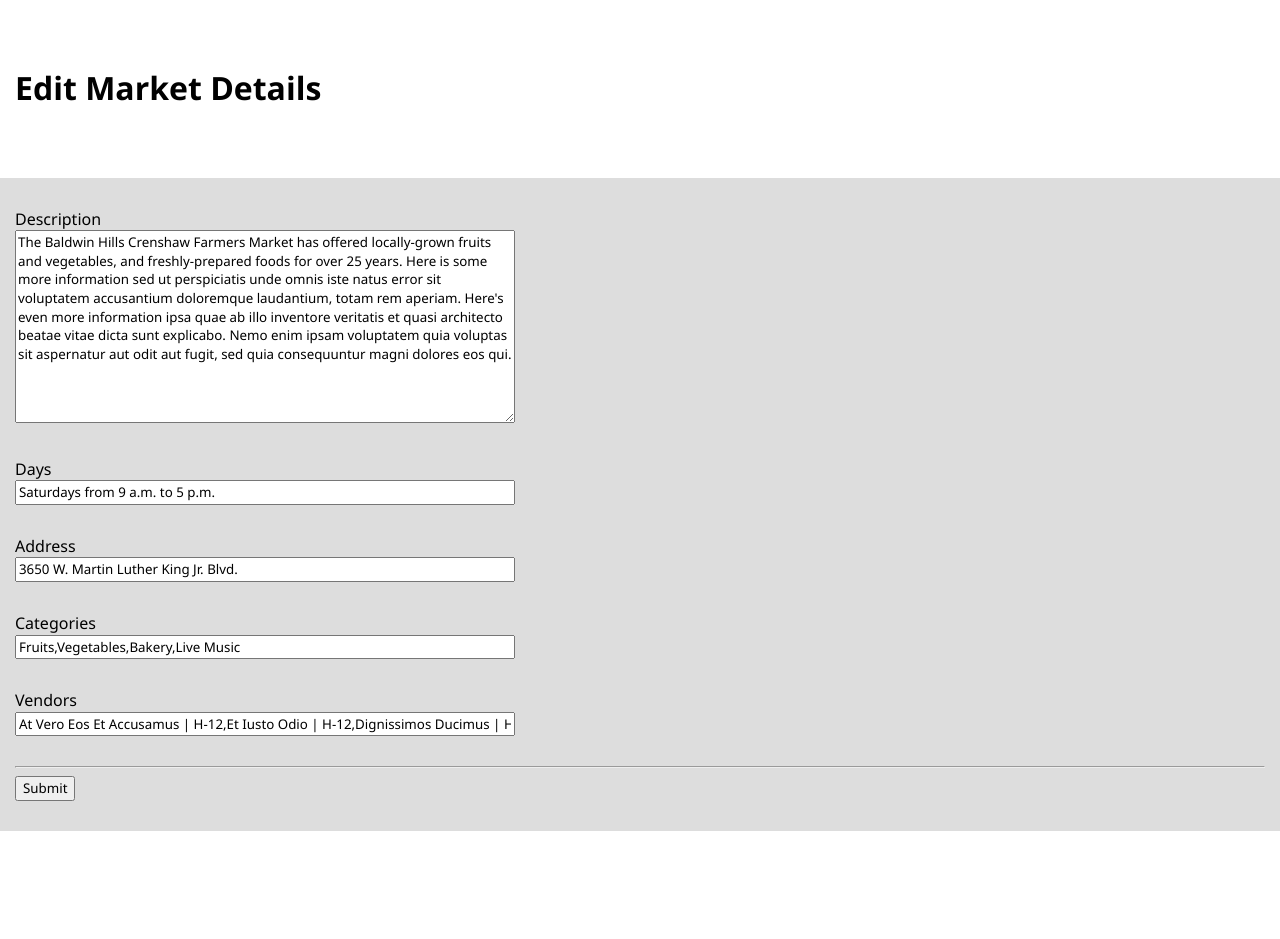
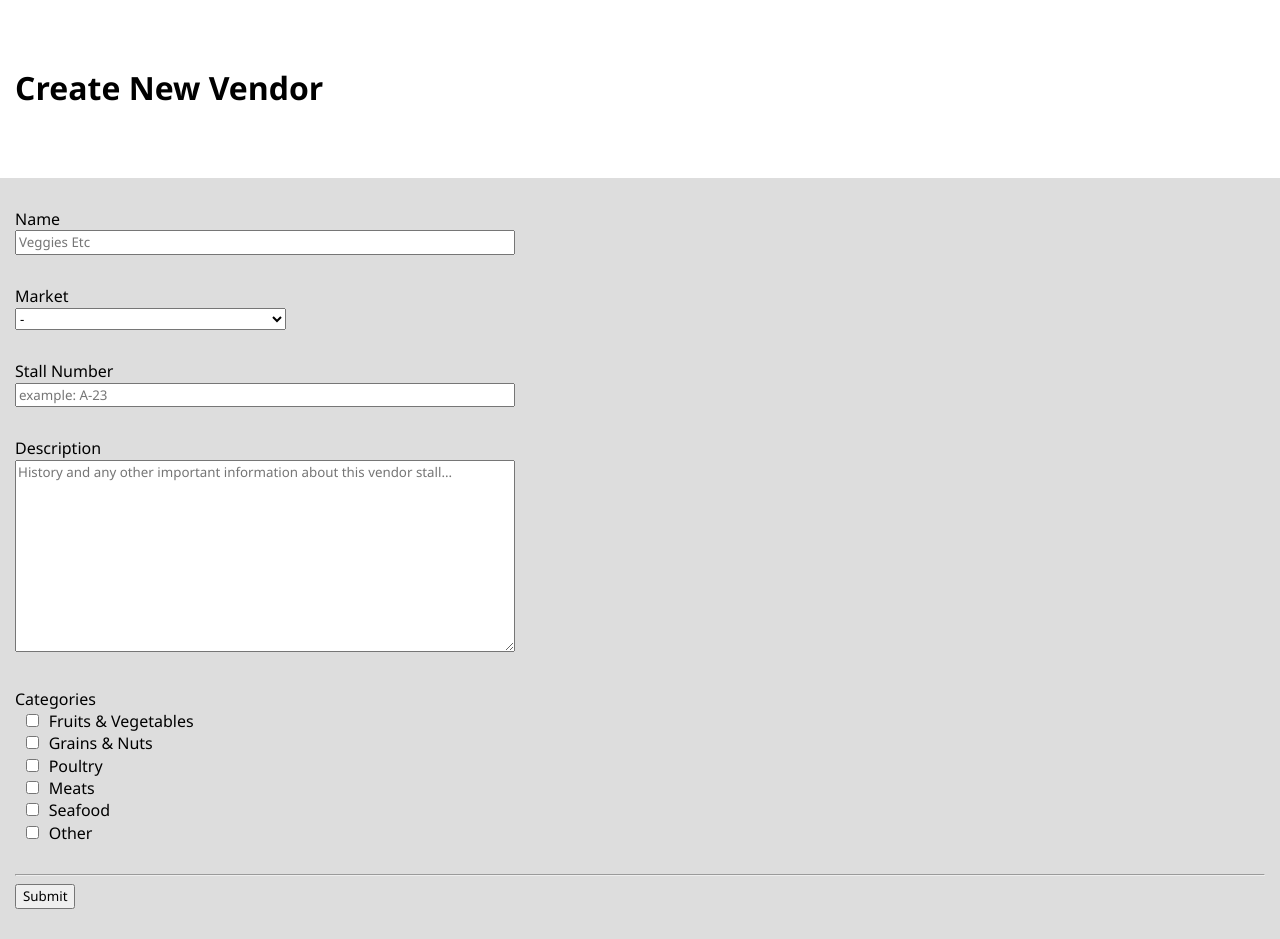
Before and after one commit to computershawn/graze-app, a React (Create React App) app: page / in a window 1280 px wide. Before the commit the page ends 831 px from the top, so only its background shows below. Built offline with nearby package versions, Linux system fonts and the light colour scheme.

Commit message:
Create form for adding new vendor

```diff
--- a/src/App.css
+++ b/src/App.css
@@ -97,6 +97,15 @@
   cursor: pointer;
 }
 
+.checkbox-category {
+  display: block;
+  max-width: 500px;
+}
+
+.checkbox-category input {
+  width: 2em;
+}
+
 .schedule-title {
   font-size: .75em;
   font-weight: 600;
--- a/src/App.js
+++ b/src/App.js
@@ -1,8 +1,9 @@
-import React, { Component } from 'react';
-import './App.css';
-import MarketList from './components/MarketList/MarketList';
-import MarketDetail from './components/MarketDetail/MarketDetail';
-import EditMarketDetail from './components/EditMarketDetail/EditMarketDetail';
+import React, { Component } from 'react'
+import './App.css'
+import MarketList from './components/MarketList/MarketList'
+import MarketDetail from './components/MarketDetail/MarketDetail'
+import EditMarketDetail from './components/EditMarketDetail/EditMarketDetail'
+import CreateVendor from './components/CreateVendor/CreateVendor'
 
 class App extends Component {
   render() {
@@ -32,7 +33,8 @@
       <div className="App">
         {/* <MarketList /> */}
         {/* <MarketDetail marketProps={marketProps}/> */}
-        <EditMarketDetail />
+        {/* <EditMarketDetail /> */}
+        <CreateVendor />
       </div>
     );
   }
--- /dev/null
+++ b/src/components/CreateVendor/CreateVendor.js
@@ -0,0 +1,134 @@
+import React, { Component } from 'react';
+import './CreateVendor.css';
+
+
+// In production, market names info
+// will be retrieved from database
+const tempMarketNames = [
+  `-`,
+  `Baldwin Hills Crenshaw Farmers Market`,
+  `Mar Vista Farmer's Market`,
+  `Culver City Farmer's Market`,
+  `Boyle Heights Farmer's Market`,
+  `Silver Lake Saturday Market`]
+
+// In production, categories info
+// will be retrieved from database
+const tempCategories = {
+  'Fruits & Vegetables': false,
+  'Grains & Nuts': false,
+  'Poultry': false,
+  'Meats': false,
+  'Seafood': false,
+  'Other': false
+}
+
+
+class CreateVendor extends Component {
+  constructor(props) {
+    super(props);
+    this.state = {
+      vendorName: `Veggies Etc`,
+      stallNumber: `example: A-23`,
+      description: `History and any other important information about this vendor stall...`,
+      market: null,
+      categories: tempCategories,
+    };
+    this.handleChange = this.handleChange.bind(this);
+    this.handleInputChange = this.handleInputChange.bind(this);
+    this.handleSubmit = this.handleSubmit.bind(this);
+  }
+
+  handleSubmit(e) {
+    console.log(this.state)
+    e.preventDefault()
+    // ...Insert code to insert this new vendor info into the database >>>
+  }
+
+  handleChange(e) {
+    const { name, value } = e.target
+    this.setState({ [name]: value });
+  }
+
+  handleInputChange(e) {
+    const target = e.target
+    const name = e.target.name
+
+    // We can use handleInputChange for multiple
+    // different types of inputs
+    if (target.type === 'checkbox') {
+      let newCats = { ...this.state.categories, [name]: target.checked }
+      this.setState({
+        categories: newCats
+      });
+    } else {
+      this.setState({
+        [name]: target.value
+      });
+    }
+  }
+
+  makeCheckboxes() {
+    const { categories } = this.state
+    const catKeys = Object.keys(categories)
+    const inputsHTML = catKeys.map(catName => {
+      return (
+        <label key={catName} className="checkbox-category">
+          <input name={catName} type="checkbox" checked={categories[catName]}
+            onChange={this.handleInputChange} />{catName}
+        </label>
+      )
+    })
+    return inputsHTML
+  }
+
+  render() {
+    const { vendorName, stallNumber, description } = this.state
+    return (
+      <main>
+        <header>
+          <h1>Create New Vendor</h1>
+        </header>
+        <section>
+          <form onSubmit={this.handleSubmit}>
+            <div className="form-section">
+              <label htmlFor="vendorName">Name</label>
+              <input type="text" name="vendorName" placeholder={vendorName} onChange={this.handleChange} required />
+            </div>
+
+            <div className="form-section">
+              <label htmlFor="market">Market</label>
+              <select name="market" onChange={this.handleChange} required>
+                {tempMarketNames.map(marketName => {
+                  let val = marketName === '-' ? '' : marketName
+                  return <option key={marketName} value={val}>{marketName}</option>
+                })}
+              </select>
+            </div>
+
+            <div className="form-section">
+              <label htmlFor="stallNumber">Stall Number</label>
+              <input type="text" name="stallNumber" placeholder={stallNumber} onChange={this.handleChange} required />
+            </div>
+
+            <div className="form-section">
+              <label htmlFor="description">Description</label>
+              <textarea placeholder={description} name="description" rows="10" onChange={this.handleChange} required />
+            </div>
+
+            <div className="form-section">
+              <label>Categories</label>
+              {this.makeCheckboxes()}
+            </div>
+
+            <hr />
+
+            <button type="submit">Submit</button>
+          </form>
+        </section>
+      </main>
+    );
+  }
+}
+
+export default CreateVendor;
--- a/src/components/EditMarketDetail/EditMarketDetail.js
+++ b/src/components/EditMarketDetail/EditMarketDetail.js
@@ -1,5 +1,38 @@
 import React, { Component } from 'react';
 import './EditMarketDetail.css';
+
+
+// In production, vendor info will
+// be retrieved from database
+const tempVendors = [
+  'At Vero Eos Et Accusamus | H-12',
+  'Et Iusto Odio | H-12',
+  'Dignissimos Ducimus | H-12',
+  'Qui Blanditiis | H-12',
+  'Praesentium Voluptatum | H-12',
+  'Deleniti Atque | H-12',
+  'Corrupti Quos Dolores | H-12',
+  'Et Quas Molestias | H-12',
+  'Excepturi | H-12',
+  'Sint Occaecati | H-12',
+  'Cupiditate Non Provident | H-12',
+  'Similique Sunt | H-12'
+]
+
+// In production, categories info
+// will be retrieved from database
+const tempCategories = [
+  'Fruits',
+  'Vegetables',
+  'Bakery',
+  'Live Music'
+]
+
+// In production, description, schedule and
+// address will be retrieved from database
+const tempDescription = `The Baldwin Hills Crenshaw Farmers Market has offered locally-grown fruits and vegetables, and freshly-prepared foods for over 25 years. Here is some more information sed ut perspiciatis unde omnis iste natus error sit voluptatem accusantium doloremque laudantium, totam rem aperiam. Here's even more information ipsa quae ab illo inventore veritatis et quasi architecto beatae vitae dicta sunt explicabo. Nemo enim ipsam voluptatem quia voluptas sit aspernatur aut odit aut fugit, sed quia consequuntur magni dolores eos qui.`
+const tempSchedule = 'Saturdays from 9 a.m. to 5 p.m.'
+const tempAddress = '3650 W. Martin Luther King Jr. Blvd.'
 
 
 class EditMarketDetail extends Component {
@@ -8,14 +41,14 @@
     this.state = {
       startAMPM: 'AM',
       endAMPM: 'PM',
-      description: `The Baldwin Hills Crenshaw Farmers Market has offered locally-grown fruits and vegetables, and freshly-prepared foods for over 25 years. Here is some more information sed ut perspiciatis unde omnis iste natus error sit voluptatem accusantium doloremque laudantium, totam rem aperiam. Here's even more information ipsa quae ab illo inventore veritatis et quasi architecto beatae vitae dicta sunt explicabo. Nemo enim ipsam voluptatem quia voluptas sit aspernatur aut odit aut fugit, sed quia consequuntur magni dolores eos qui.`,
+      description: tempDescription,
       days: {
         'Sun': false, 'Mon': false, 'Tue': false, 'Wed': false, 'Thu': false, 'Fri': false, 'Sat': false
       },
-      schedule: 'Saturdays from 9 a.m. to 5 p.m.',
-      address: '3650 W. Martin Luther King Jr. Blvd.',
-      categories: ['Fruits', 'Vegetables', 'Bakery', 'Live Music'],
-      vendors: ['At Vero Eos Et Accusamus | H-12', 'Et Iusto Odio | H-12', 'Dignissimos Ducimus | H-12', 'Qui Blanditiis | H-12', 'Praesentium Voluptatum | H-12', 'Deleniti Atque | H-12', 'Corrupti Quos Dolores | H-12', 'Et Quas Molestias | H-12', 'Excepturi | H-12', 'Sint Occaecati | H-12', 'Cupiditate Non Provident | H-12', 'Similique Sunt | H-12']
+      schedule: tempSchedule,
+      address: tempAddress,
+      categories: tempCategories,
+      vendors: tempVendors
     };
     this.handleChange = this.handleChange.bind(this);
     this.handleInputChange = this.handleInputChange.bind(this);
@@ -25,8 +58,8 @@
   handleSubmit(e) {
     console.log(this.state)
     e.preventDefault()
-    // ...Insert code to send this new
-    // market info to the database >>>
+    // ...Insert code to send this market
+    // info to the database >>>
   }
 
   handleChange(e) {
@@ -81,7 +114,6 @@
             </div>
 
             <div className="form-section">
-              {/* <p>Schedule</p> */}
               {/*this.makeCheckboxes()*/}
               <label htmlFor="schedule">Days</label>
               <input type="text" name="schedule" value={this.state.schedule} onChange={this.handleChange} required />
```
Also changed, not shown: src/components/CreateVendor/CreateVendor.css (added).
